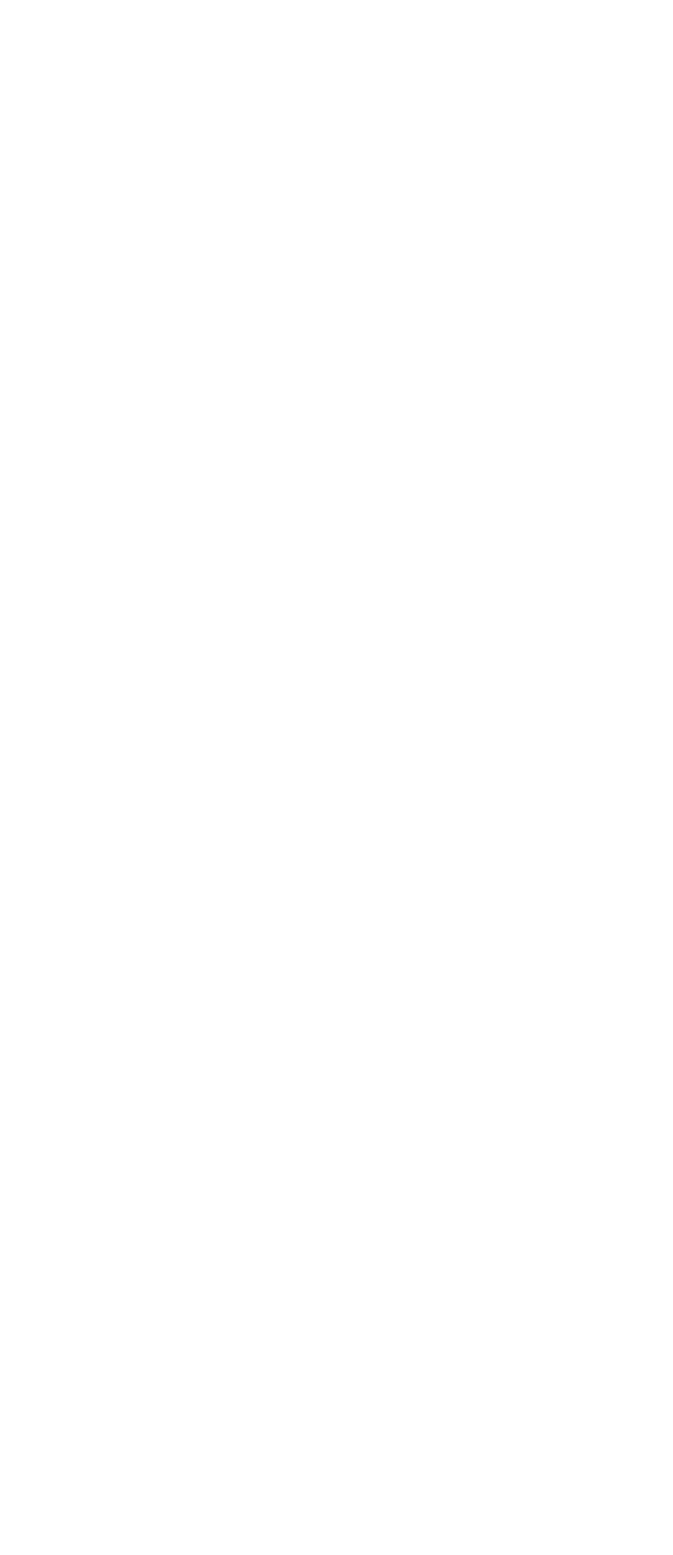
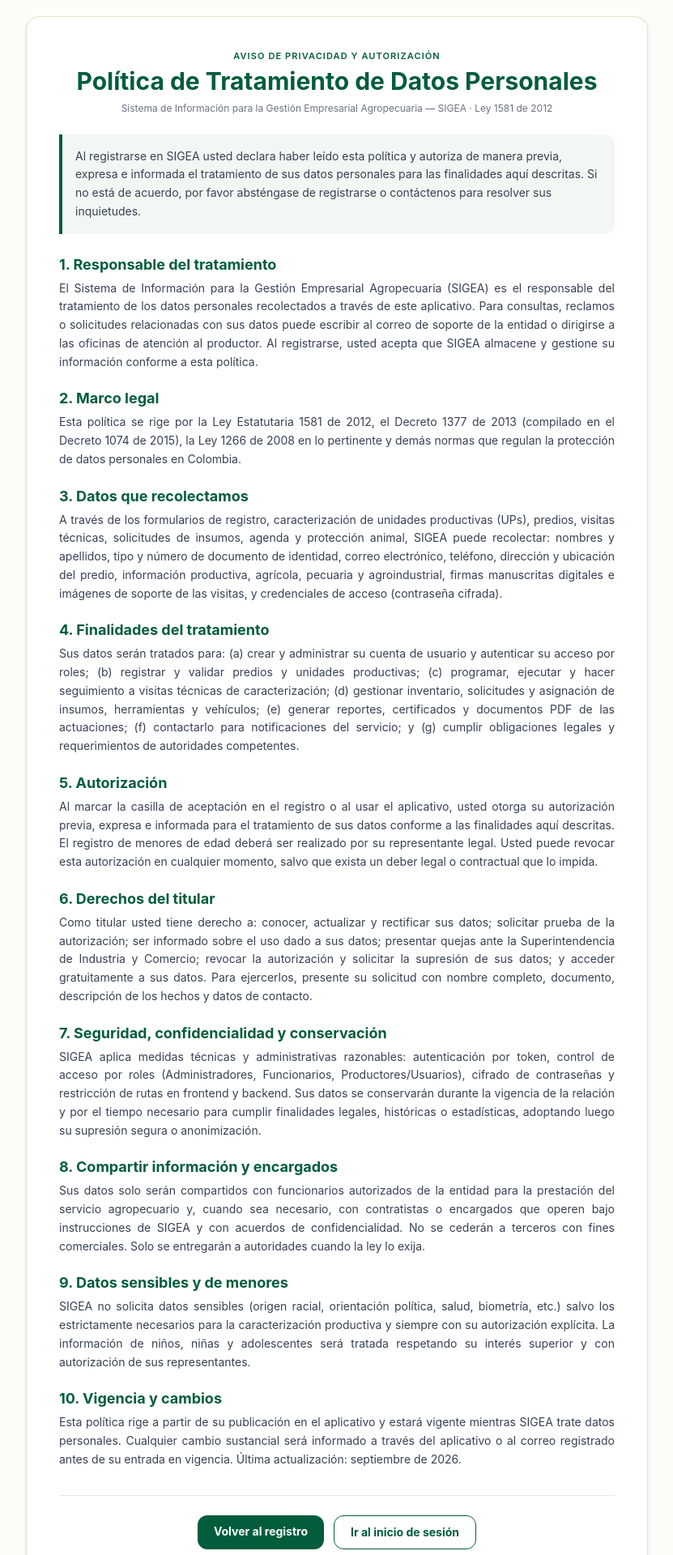
Before and after one commit to devmiangel/SIGEA, a React (Vite) app in the folder SIGEA-FRONT/: page /tratamiento-datos in a window 1280 px wide. Before the commit this address had no page. Shown: the part 100-2020 px from the top of the page at 81% size, without its empty margins (224-1055 px from the left). Before the commit the page ends 800 px from the top, so only its background shows below. Built offline with nearby package versions, Linux system fonts and the light colour scheme.

Commit message:
tratamiento de datos, revisarlo xd

```diff
--- /dev/null
+++ b/SIGEA-FRONT/src/pages/secure/dataTreatment.jsx
@@ -0,0 +1,111 @@
+import { Link } from 'react-router-dom'
+import logo_sigea from '../../assets/img/logo_sigea.png'
+import titulo from '../../assets/img/letras_sigea.png'
+
+const SECTIONS = [
+    {
+        title: '1. Responsable del tratamiento',
+        body: 'El Sistema de Información para la Gestión Empresarial Agropecuaria (SIGEA) es el responsable del tratamiento de los datos personales recolectados a través de este aplicativo. Para consultas, reclamos o solicitudes relacionadas con sus datos puede escribir al correo de soporte de la entidad o dirigirse a las oficinas de atención al productor. Al registrarse, usted acepta que SIGEA almacene y gestione su información conforme a esta política.',
+    },
+    {
+        title: '2. Marco legal',
+        body: 'Esta política se rige por la Ley Estatutaria 1581 de 2012, el Decreto 1377 de 2013 (compilado en el Decreto 1074 de 2015), la Ley 1266 de 2008 en lo pertinente y demás normas que regulan la protección de datos personales en Colombia.',
+    },
+    {
+        title: '3. Datos que recolectamos',
+        body: 'A través de los formularios de registro, caracterización de unidades productivas (UPs), predios, visitas técnicas, solicitudes de insumos, agenda y protección animal, SIGEA puede recolectar: nombres y apellidos, tipo y número de documento de identidad, correo electrónico, teléfono, dirección y ubicación del predio, información productiva, agrícola, pecuaria y agroindustrial, firmas manuscritas digitales e imágenes de soporte de las visitas, y credenciales de acceso (contraseña cifrada).',
+    },
+    {
+        title: '4. Finalidades del tratamiento',
+        body: 'Sus datos serán tratados para: (a) crear y administrar su cuenta de usuario y autenticar su acceso por roles; (b) registrar y validar predios y unidades productivas; (c) programar, ejecutar y hacer seguimiento a visitas técnicas de caracterización; (d) gestionar inventario, solicitudes y asignación de insumos, herramientas y vehículos; (e) generar reportes, certificados y documentos PDF de las actuaciones; (f) contactarlo para notificaciones del servicio; y (g) cumplir obligaciones legales y requerimientos de autoridades competentes.',
+    },
+    {
+        title: '5. Autorización',
+        body: 'Al marcar la casilla de aceptación en el registro o al usar el aplicativo, usted otorga su autorización previa, expresa e informada para el tratamiento de sus datos conforme a las finalidades aquí descritas. El registro de menores de edad deberá ser realizado por su representante legal. Usted puede revocar esta autorización en cualquier momento, salvo que exista un deber legal o contractual que lo impida.',
+    },
+    {
+        title: '6. Derechos del titular',
+        body: 'Como titular usted tiene derecho a: conocer, actualizar y rectificar sus datos; solicitar prueba de la autorización; ser informado sobre el uso dado a sus datos; presentar quejas ante la Superintendencia de Industria y Comercio; revocar la autorización y solicitar la supresión de sus datos; y acceder gratuitamente a sus datos. Para ejercerlos, presente su solicitud con nombre completo, documento, descripción de los hechos y datos de contacto.',
+    },
+    {
+        title: '7. Seguridad, confidencialidad y conservación',
+        body: 'SIGEA aplica medidas técnicas y administrativas razonables: autenticación por token, control de acceso por roles (Administradores, Funcionarios, Productores/Usuarios), cifrado de contraseñas y restricción de rutas en frontend y backend. Sus datos se conservarán durante la vigencia de la relación y por el tiempo necesario para cumplir finalidades legales, históricas o estadísticas, adoptando luego su supresión segura o anonimización.',
+    },
+    {
+        title: '8. Compartir información y encargados',
+        body: 'Sus datos solo serán compartidos con funcionarios autorizados de la entidad para la prestación del servicio agropecuario y, cuando sea necesario, con contratistas o encargados que operen bajo instrucciones de SIGEA y con acuerdos de confidencialidad. No se cederán a terceros con fines comerciales. Solo se entregarán a autoridades cuando la ley lo exija.',
+    },
+    {
+        title: '9. Datos sensibles y de menores',
+        body: 'SIGEA no solicita datos sensibles (origen racial, orientación política, salud, biometría, etc.) salvo los estrictamente necesarios para la caracterización productiva y siempre con su autorización explícita. La información de niños, niñas y adolescentes será tratada respetando su interés superior y con autorización de sus representantes.',
+    },
+    {
+        title: '10. Vigencia y cambios',
+        body: 'Esta política rige a partir de su publicación en el aplicativo y estará vigente mientras SIGEA trate datos personales. Cualquier cambio sustancial será informado a través del aplicativo o al correo registrado antes de su entrada en vigencia. Última actualización: septiembre de 2026.',
+    },
+]
+
+export default function DataTreatment() {
+    return (
+        <div className="min-h-screen w-full bg-[#fdfcf8] flex flex-col items-center px-4 py-8">
+            <div className="flex items-center gap-4 mb-6">
+                <img src={logo_sigea} alt="Logo SIGEA" className="h-16 w-auto" />
+                <img src={titulo} alt="SIGEA" className="h-10 w-auto" />
+            </div>
+
+            <main className="w-full max-w-3xl bg-white rounded-2xl shadow-md border border-[#e5e0d0] p-6 md:p-10">
+                <p className="text-[11px] uppercase tracking-widest text-[#015d3b] font-semibold text-center">
+                    Aviso de privacidad y autorización
+                </p>
+                <h1 className="text-2xl md:text-3xl font-bold text-[#015d3b] text-center mt-1 mb-2">
+                    Política de Tratamiento de Datos Personales
+                </h1>
+                <p className="text-center text-xs text-gray-500 mb-6">
+                    Sistema de Información para la Gestión Empresarial Agropecuaria — SIGEA · Ley 1581 de 2012
+                </p>
+
+                <div className="bg-[#f3f7f3] border-l-4 border-[#015d3b] rounded-r-xl p-4 mb-6">
+                    <p className="text-sm text-gray-700 leading-relaxed">
+                        Al registrarse en SIGEA usted declara haber leído esta política y autoriza de manera
+                        previa, expresa e informada el tratamiento de sus datos personales para las
+                        finalidades aquí descritas. Si no está de acuerdo, por favor absténgase de registrarse
+                        o contáctenos para resolver sus inquietudes.
+                    </p>
+                </div>
+
+                <div className="flex flex-col gap-5">
+                    {SECTIONS.map((section) => (
+                        <section key={section.title}>
+                            <h2 className="text-base md:text-lg font-bold text-[#015d3b] mb-1">
+                                {section.title}
+                            </h2>
+                            <p className="text-sm text-gray-700 leading-relaxed text-justify">
+                                {section.body}
+                            </p>
+                        </section>
+                    ))}
+                </div>
+
+                <div className="mt-8 pt-6 border-t border-gray-200 flex flex-col sm:flex-row gap-3 justify-center">
+                    <Link
+                        to="/registro"
+                        className="text-center py-2.5 px-5 bg-[#015d3b] rounded-xl text-white text-sm font-bold hover:bg-[#004d2f] transition-colors"
+                    >
+                        Volver al registro
+                    </Link>
+                    <Link
+                        to="/"
+                        className="text-center py-2.5 px-5 border border-[#015d3b] rounded-xl text-[#015d3b] text-sm font-bold hover:bg-[#eef5ef] transition-colors"
+                    >
+                        Ir al inicio de sesión
+                    </Link>
+                </div>
+            </main>
+
+            <p className="text-[11px] text-gray-500 mt-4 text-center max-w-3xl">
+                Para ejercer sus derechos de habeas data (conocer, actualizar, rectificar, suprimir o revocar
+                la autorización), escriba indicando nombre completo, documento y descripción de la solicitud.
+            </p>
+        </div>
+    )
+}
--- a/SIGEA-FRONT/src/pages/secure/register.jsx
+++ b/SIGEA-FRONT/src/pages/secure/register.jsx
@@ -20,7 +20,7 @@
                 <img src={titulo} alt="" />
             </div>
 
-            <div className="my-6 flex flex-col min-w-[30%] max-h-[90vh]">
+            <div className="my-6 flex flex-col min-w-[30%] max-h-[90vh] mb-6">
                 <h2 className="mx-auto text-[#015d3b] text-2xl font-bold">Regístrate</h2>
                 <form onSubmit={submitRegister}>
                     <NameFields register={register} errors={errors} />
@@ -45,6 +45,7 @@
                         ¿Ya tienes cuenta? <strong>ingresa al aplicativo con tus credenciales</strong>
                     </NavLink>
                 </form>
+                <p className='text-[10px] text-black no-underline ml-1 pb-4'>Al registrarte estás aceptando el <NavLink href="/tratamiento-datos"><strong>tratamiento de datos</strong></NavLink></p>
             </div>
         </div>
     )
--- a/SIGEA-FRONT/src/routes/SigeaRoutes.jsx
+++ b/SIGEA-FRONT/src/routes/SigeaRoutes.jsx
@@ -2,6 +2,7 @@
 
 import Login from "../pages/secure/login";
 import Register from "../pages/secure/register";
+import DataTreatment from "../pages/secure/dataTreatment";
 
 import AdminLayout from "../layouts/adminlayout";
 import EmployeeLayout from "../layouts/EmployeeLayout";
@@ -46,6 +47,7 @@
         <Routes>
             <Route index element={<Login/>} />
             <Route path="/registro" element={<Register/>} />
+            <Route path="/tratamiento-datos" element={<DataTreatment/>} />
 
             <Route path="/administrador" element={
                 <ProtectedRoute allowedRoles={['Administradores']}>
```
